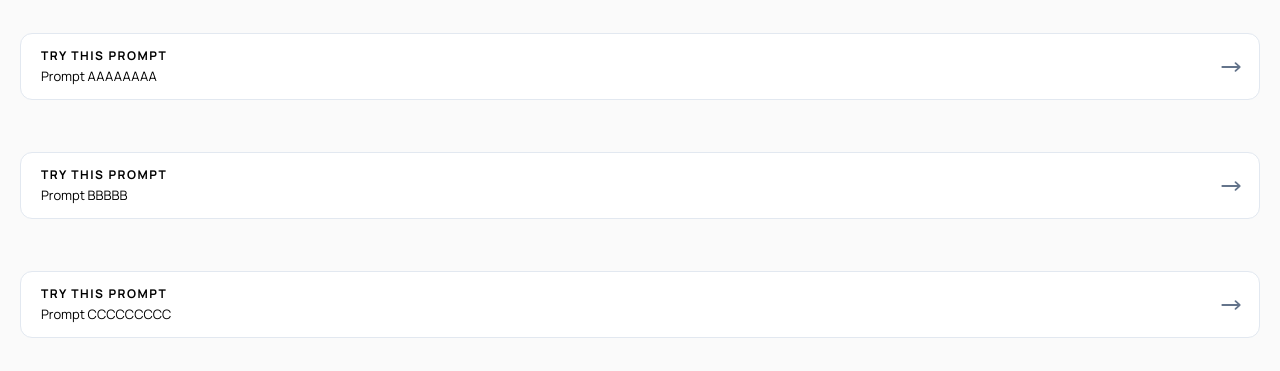
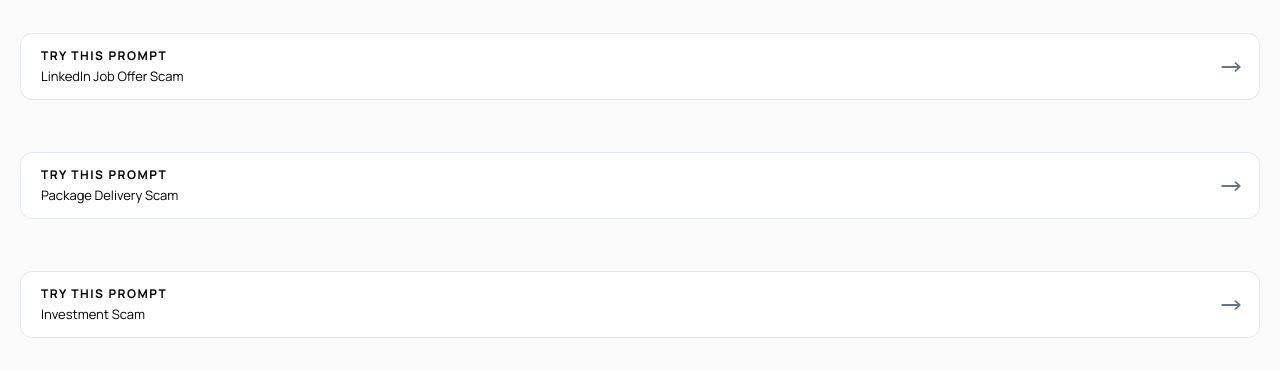
Before and after one commit to DFriend01/Watchdog, a SvelteKit app in the folder web_service/: page /app in a window 1280 px wide. Shown: the part 135-506 px from the top of the page. Built offline with nearby package versions, Linux system fonts and the light colour scheme; a web font is replaced by a local one.

Commit message:
scam types

```diff
--- a/web_service/src/lib/promptButton.svelte
+++ b/web_service/src/lib/promptButton.svelte
@@ -69,5 +69,6 @@ on:click
   }
   .body {
     font-size: small;
+    text-overflow: ellipsis;
   }
 </style>
--- a/web_service/src/routes/app/+page.svelte
+++ b/web_service/src/routes/app/+page.svelte
@@ -129,12 +129,25 @@
         from suspicious stuff online. Try it with the following prompts below.
       </p>
       <div class="prompts-container">
-        <PromptButton content="Prompt AAAAAAAA" on:click={()=>prompt='AAAAAAAAAAAAAA'}/>
+        <PromptButton content="LinkedIn Job Offer Scam" on:click={()=>prompt=`Hi Mary, I took a look at your LinkedIn profile and I think you have some relevant experience for a part-time role that my firm is hiring for. I realize that you might not have experience in finance, but would you be interested in making an extra 3k-4k on a flexible basis? You will only be require to work 7 hours a week.
+
+          Let me know if you are interested and we can set up a 30 minute Zoom call. I can present a PowerPoint presentation describing your role and what you would be doing.
+
+          Cheers,
+          John`}/>
         <div class="prompts-container">
-          <PromptButton content="Prompt BBBBB" on:click={()=>prompt='BBBBBBBBBBBBBBBBBB'}/>
+          <PromptButton content="Package Delivery Scam" on:click={()=>prompt=`Sorry, we seem to have misplaced your Amazon order.
+
+            Don't worry, we're ready to help find it and get it back to you as soon as possible.
+
+            All we need is for you to click on the button and fill out your information so we can get your order back to you.
+
+            We will also throw in an Amazon gift card, as an apology. Recover your Amazon order and receive your gift card here:
+
+            Thank you for choosing Amazon and sorry for any inconvenience.`}/>
         </div>
         <div class="prompts-container">
-          <PromptButton content="Prompt CCCCCCCCC" on:click={()=>prompt='CCCCCCCCCCCCCCCCCCCCC'}/>
+          <PromptButton content="Investment Scam" on:click={()=>prompt=`Brooooo, I've made over 10,000 dollars in just one week since I started investing in NFTs! I think they are a very good investment option, but I'm only sharing this with you because I trust that you won't tell anyone else. If you are interested, I can give you some recommendations on what to invest in. Want to talk about it sometime tomorrow?`}/>
         </div>
       </div>
     {/if}
@@ -191,6 +204,8 @@
   .watchdog-container {
     background-color: #fafafa;
     min-height: 100vh;
+
+    padding-bottom: 5rem;
   }
 
   .input-container {
```
